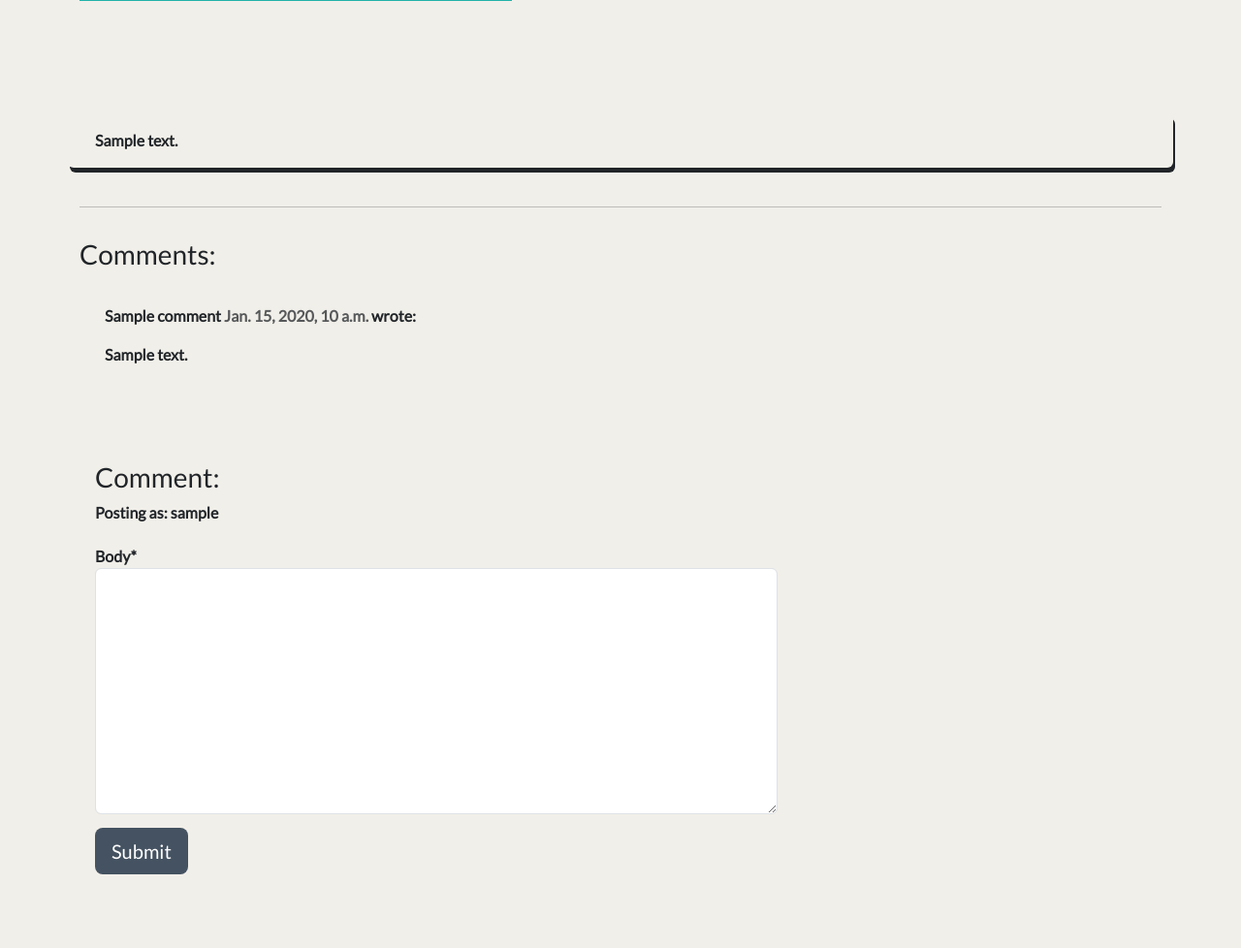
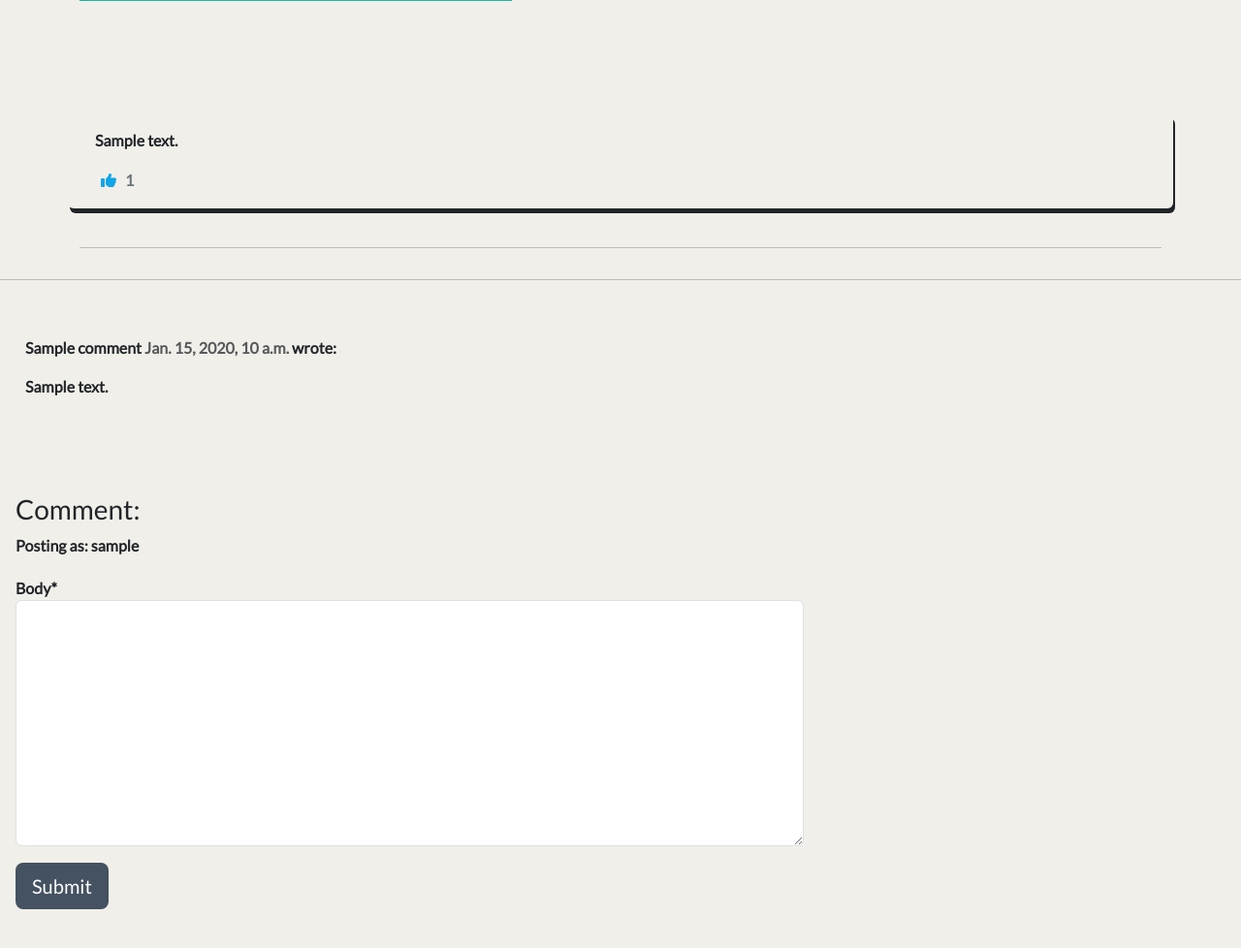
Before and after one commit to jlindeloef/drumworld, a Django app: a page that uses templates/post_detail.html in a window 1280 px wide. Shown: the part 265-1243 px from the top of the page at 97% size. Before the commit the page ends 1167 px from the top, so only its background shows below. Run offline with Django 3.2, Linux system fonts and the light colour scheme; a user stored in the database is signed in; tables that the repository leaves empty hold one stand-in row (values such as "Sample post"); some libraries are stand-ins or nearby versions.

Commit message:
Add style to likes and to main.

```diff
--- a/static/css/style.css
+++ b/static/css/style.css
@@ -27,7 +27,7 @@ body {
 }
 
 .card {
-    border-style: none;
+    border: none;
     box-shadow: 2px 5px;
     background-color: transparent;
 }
@@ -85,7 +85,7 @@ body {
 
 .post-link {
     text-decoration: none;
-    color: #445261;
+    color: #000000;
 }
 
 .post-link:hover,
@@ -123,6 +123,19 @@ body {
 
 .link:hover,
 .link:active {
-    color: #445261;
+    color: black;
     text-decoration: underline;
 }
+
+.btn-like {
+    color: #10a4e8;
+    border: none;
+    background: transparent;
+}
+
+.btn-like:hover,
+.btn-like:active {
+    color: #10a4e8;
+    background: transparent;
+    border: none;
+}
--- a/templates/post_detail.html
+++ b/templates/post_detail.html
@@ -29,6 +29,34 @@
                 <p class="card-text ">
                     {{ post.content | safe }}
                 </p>
+                <div class="row">
+                    <div class="col-1">
+                        <strong>
+                            {% if user.is_authenticated %}
+                            <form class="d-inline" action="{% url 'post_like' post.slug %}" method="POST">
+                                {% csrf_token %}
+                                {% if liked %}
+                                <button type="submit" name="blogpost_id" value="{{post.slug}}" class="btn-like"><i class="fa-solid fa-thumbs-up"></i></button>
+                                {% else %}
+                                <button type="submit" name="blogpost_id" value="{{post.slug}}" class="btn-like"><i class="fa-regular fa-thumbs-up"></i></button>
+                                {% endif %}
+                            </form>
+                            {% else %}
+                            <span class="text-secondary"><i class="fa-regular fa-thumbs-up"></i></span>
+                            {% endif %}
+                        <!-- The number of likes -->
+                        <span class="text-secondary">{{ post.number_of_likes }} </span>
+                        </strong>
+                    </div>
+                </div>
+            </div>
+        </div>
+    </div>
+    <div class="row">
+        <div class="col">
+            <hr>
+        </div>
+    </div>
             </div>
         </div>
     </div>
@@ -40,7 +68,6 @@
     <!-- The comment section-->
     <div class="row">
         <div class="col-md-12 card mb-4  mt-3  comments">
-            <h3>Comments:</h3>
             <div class="card-body">
                 {% for comment in comments %}
                 <div class="comments" style="padding: 10px;">
```
